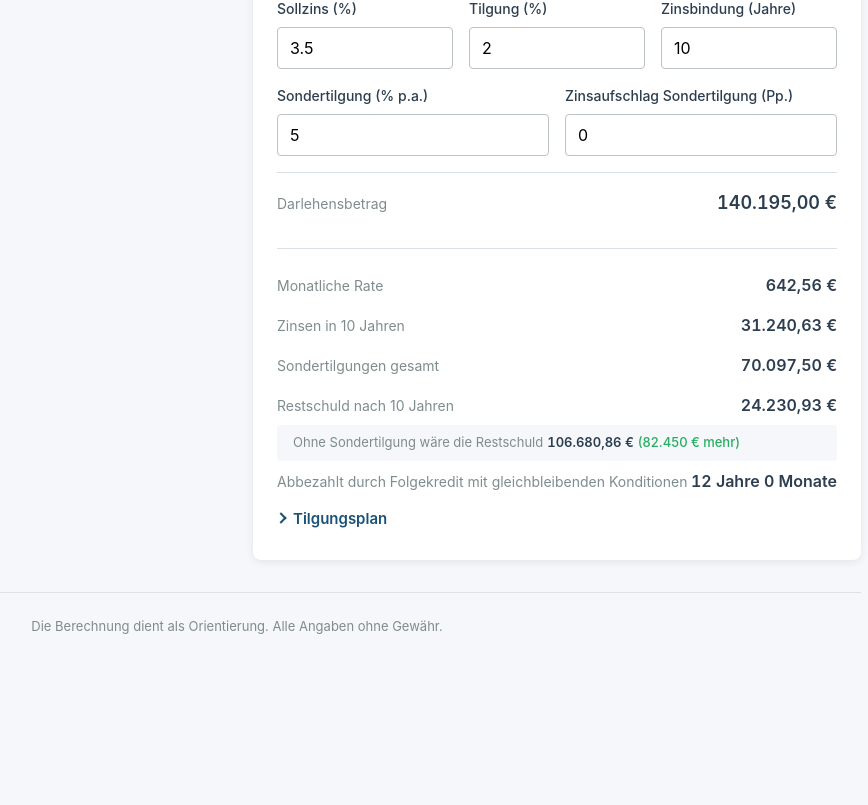
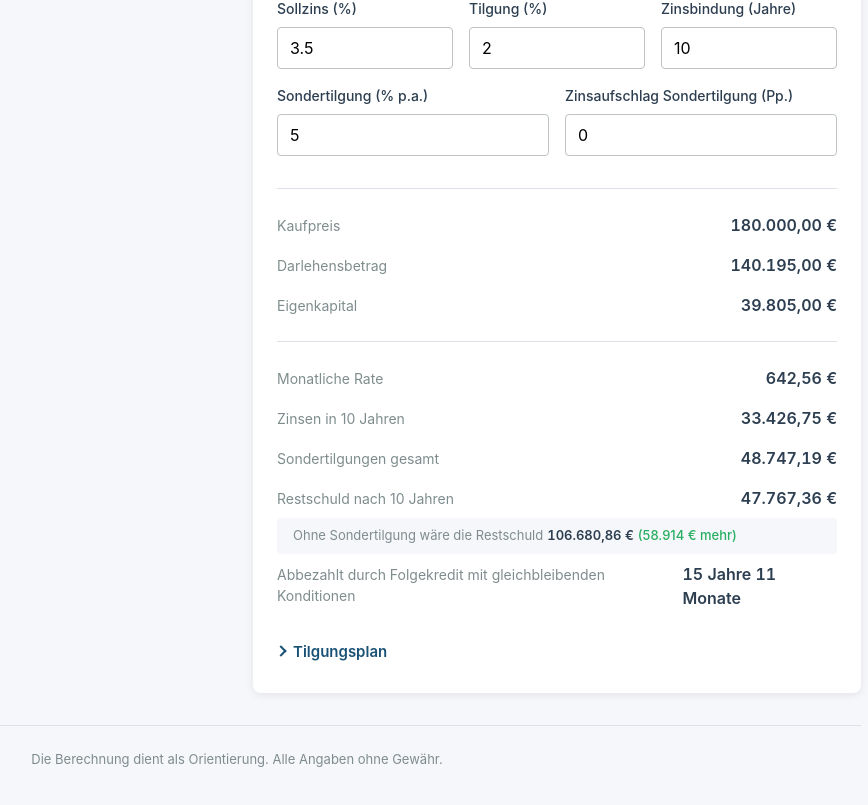
Before and after one commit to PhilippMeissner/immo-calc, an Angular app: page / in a window 1280 px wide. Shown: the part 859-1664 px from the top of the page, without its empty margins (403-1271 px from the left). Before the commit the page ends 1543 px from the top, so only its background shows below. Built offline with nearby package versions, Linux system fonts and the light colour scheme.

Commit message:
Fix Sondertilgung to base on yearly Anfangssaldo
The annual special repayment was incorrectly calculated as a percentage
of the initial loan amount. It now uses the Anfangssaldo of each year,
which correctly decreases the special repayment as the debt is paid down.

```diff
--- a/src/app/components/cost-result/cost-result.scss
+++ b/src/app/components/cost-result/cost-result.scss
@@ -94,7 +94,7 @@ h2 {
     border-bottom: 1px solid var(--color-border);
 
     &.indent {
-      padding: 0 .75rem;
+      padding: 0 1rem;
     }
   }
 
--- a/src/app/components/mortgage/mortgage.html
+++ b/src/app/components/mortgage/mortgage.html
@@ -1,6 +1,7 @@
 <div class="card">
   <h2>Finanzierung</h2>
 
+  <div class="financing-section">
     <div class="form-row form-row--two">
       <div class="form-group">
         <label for="equity">Eigenkapital (€)</label>
@@ -28,6 +29,12 @@
         />
       </div>
     </div>
+
+    @if (lowEquityWarning) {
+      <div class="warning">
+        Ihr Eigenkapital liegt unter 20 % der Gesamtkosten. Banken verlangen in der Regel mindestens 10–20 % Eigenkapitalanteil.
+      </div>
+    }
 
     <div class="form-row">
       <div class="form-group">
@@ -97,16 +104,21 @@
         Effektiver Sollzins: {{ interestRate() | number:'1.2-2':'de-DE' }} % + {{ specialRepaymentSurcharge() | number:'1.2-2':'de-DE' }} Pp. = <strong>{{ effectiveInterestRate | number:'1.2-2':'de-DE' }} %</strong>
       </div>
     }
+  </div>
 
-  @if (lowEquityWarning) {
-    <div class="warning">
-      Ihr Eigenkapital liegt unter 20 % der Gesamtkosten. Banken verlangen in der Regel mindestens 10–20 % Eigenkapitalanteil.
+  <div class="results loan">
+    <div class="result-item">
+      <span class="label">Kaufpreis</span>
+      <span class="value">{{ purchasePrice() | number:'1.2-2':'de-DE' }} €</span>
     </div>
-  }
-
-  <div class="loan-info">
+    <div class="result-item">
       <span class="label">Darlehensbetrag</span>
       <span class="value">{{ loanAmount() | number:'1.2-2':'de-DE' }} €</span>
+    </div>
+    <div class="result-item">
+      <span class="label">Eigenkapital</span>
+      <span class="value">{{ equity() | number:'1.2-2':'de-DE' }} €</span>
+    </div>
   </div>
 
   @if (mortgageResult(); as m) {
--- a/src/app/components/mortgage/mortgage.scss
+++ b/src/app/components/mortgage/mortgage.scss
@@ -79,29 +79,14 @@ h2 {
   margin-bottom: var(--spacing);
 }
 
-.loan-info {
-  display: flex;
-  justify-content: space-between;
-  align-items: baseline;
-  padding: var(--spacing) 0;
-  border-top: 1px solid var(--color-border);
+.financing-section {
   margin-bottom: var(--spacing);
-
-  .label {
-    font-size: 0.875rem;
-    color: var(--color-text-light);
-  }
-
-  .value {
-    font-size: 1.125rem;
-    font-weight: 600;
-    font-variant-numeric: tabular-nums;
-  }
 }
 
 .results {
   border-top: 1px solid var(--color-border);
   padding-top: var(--spacing);
+  padding-bottom: var(--spacing);
 
   .result-item {
     display: flex;
--- a/src/app/services/mortgage.service.ts
+++ b/src/app/services/mortgage.service.ts
@@ -21,8 +21,6 @@ export class MortgageService {
 
     const monthlyInterestRate = effectiveInterestRate / 100 / 12;
     const totalMonths = fixedPeriodYears * 12;
-    const annualSpecialRepayment = loanAmount * specialRepaymentRate / 100;
-
     let remainingDebt = loanAmount;
     let totalInterest = 0;
     let totalPayment = 0;
@@ -45,7 +43,7 @@ export class MortgageService {
       // Apply annual special repayment at the end of each year
       let yearSpecial = 0;
       if (specialRepaymentRate > 0 && (i + 1) % 12 === 0) {
-        const actualSpecial = Math.min(annualSpecialRepayment, remainingDebt);
+        const actualSpecial = Math.min(yearBeginningBalance * specialRepaymentRate / 100, remainingDebt);
         remainingDebt -= actualSpecial;
         totalSpecialRepayment += actualSpecial;
         totalPayment += actualSpecial;
@@ -76,6 +74,7 @@ export class MortgageService {
     // Project total term: continue with same conditions until debt is fully repaid
     let projectedDebt = remainingDebt;
     let totalTermMonths = totalMonths;
+    let projectedYearStart = remainingDebt;
     const maxMonths = 100 * 12; // safety cap at 100 years
     while (projectedDebt > 0 && totalTermMonths < maxMonths) {
       const interest = projectedDebt * monthlyInterestRate;
@@ -85,7 +84,8 @@ export class MortgageService {
       totalTermMonths++;
 
       if (specialRepaymentRate > 0 && totalTermMonths % 12 === 0) {
-        projectedDebt -= Math.min(annualSpecialRepayment, Math.max(projectedDebt, 0));
+        projectedDebt -= Math.min(projectedYearStart * specialRepaymentRate / 100, Math.max(projectedDebt, 0));
+        projectedYearStart = projectedDebt;
       }
     }
     if (projectedDebt <= 0) {
```
Lines whose indentation alone changed are shown as unchanged.
